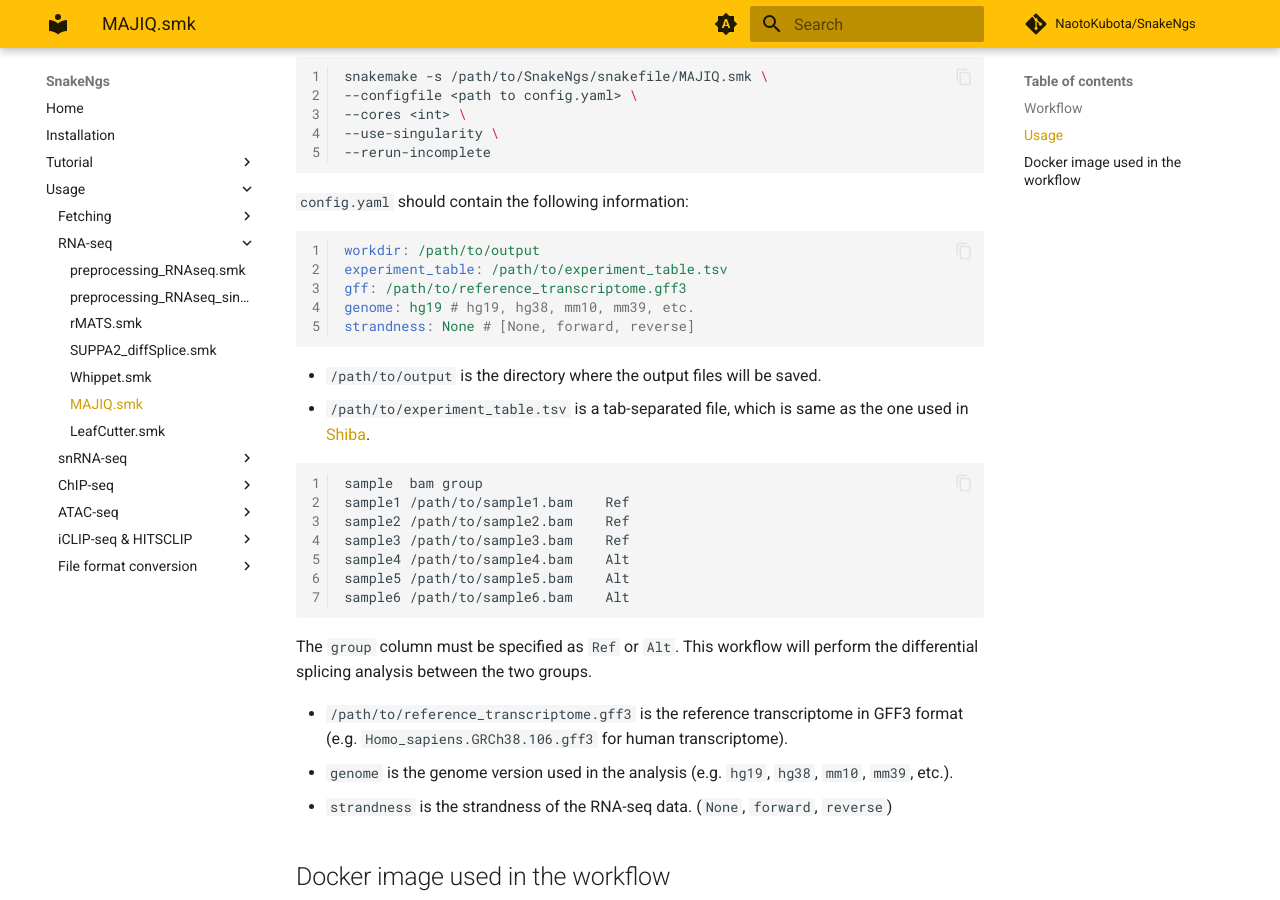
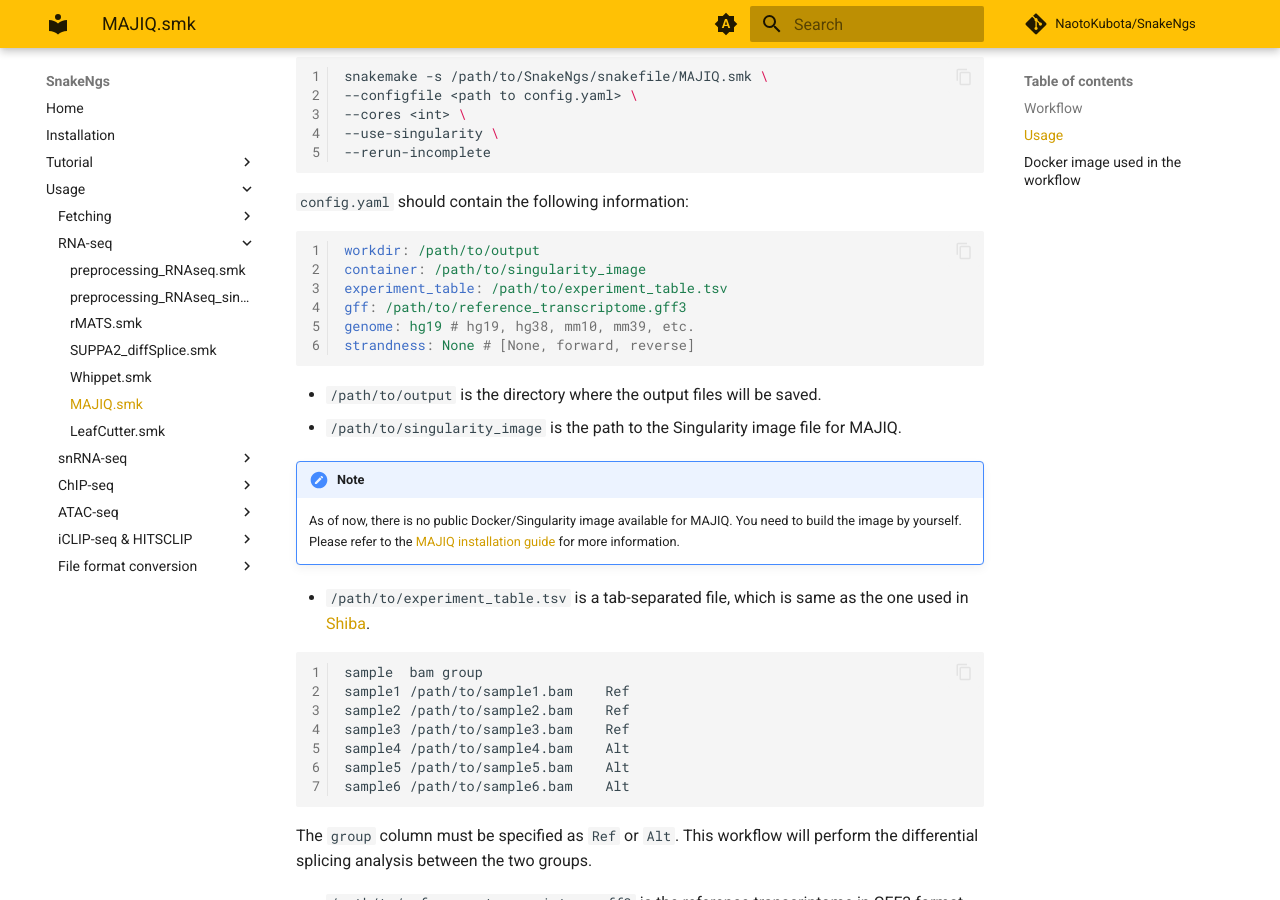
Before and after one commit to NaotoKubota/SnakeNgs, an MkDocs documentation site: the page built from docs/usage/MAJIQ.md, in a window 1280 px wide and 900 px high, scrolled down 817 px. Built offline with MkDocs 1.6.1 and Material for MkDocs 9.7.7, drawn with Linux system fonts in a browser that asks for light colours; comment, search, counter and statistics services are not loaded.

Commit message:
feat: Use local singularity image for MAJIQ

````diff
--- a/docs/usage/MAJIQ.md
+++ b/docs/usage/MAJIQ.md
@@ -34,6 +34,7 @@ snakemake -s /path/to/SnakeNgs/snakefile/MAJIQ.smk \
 
 ``` yaml
 workdir: /path/to/output
+container: /path/to/singularity_image
 experiment_table: /path/to/experiment_table.tsv
 gff: /path/to/reference_transcriptome.gff3
 genome: hg19 # hg19, hg38, mm10, mm39, etc.
@@ -41,6 +42,12 @@ strandness: None # [None, forward, reverse]
 ```
 
 - `/path/to/output` is the directory where the output files will be saved.
+- `/path/to/singularity_image` is the path to the Singularity image file for MAJIQ.
+
+!!! note
+
+	As of now, there is no public Docker/Singularity image available for MAJIQ. You need to build the image by yourself. Please refer to the [MAJIQ installation guide](https://majiq.biociphers.org/app_download/) for more information.
+
 - `/path/to/experiment_table.tsv` is a tab-separated file, which is same as the one used in [Shiba](https://github.com/NaotoKubota/Shiba).
 
 ``` text
````
Also changed, not shown: CHANGELOG.md (+10 -0 lines), 1 other file.
